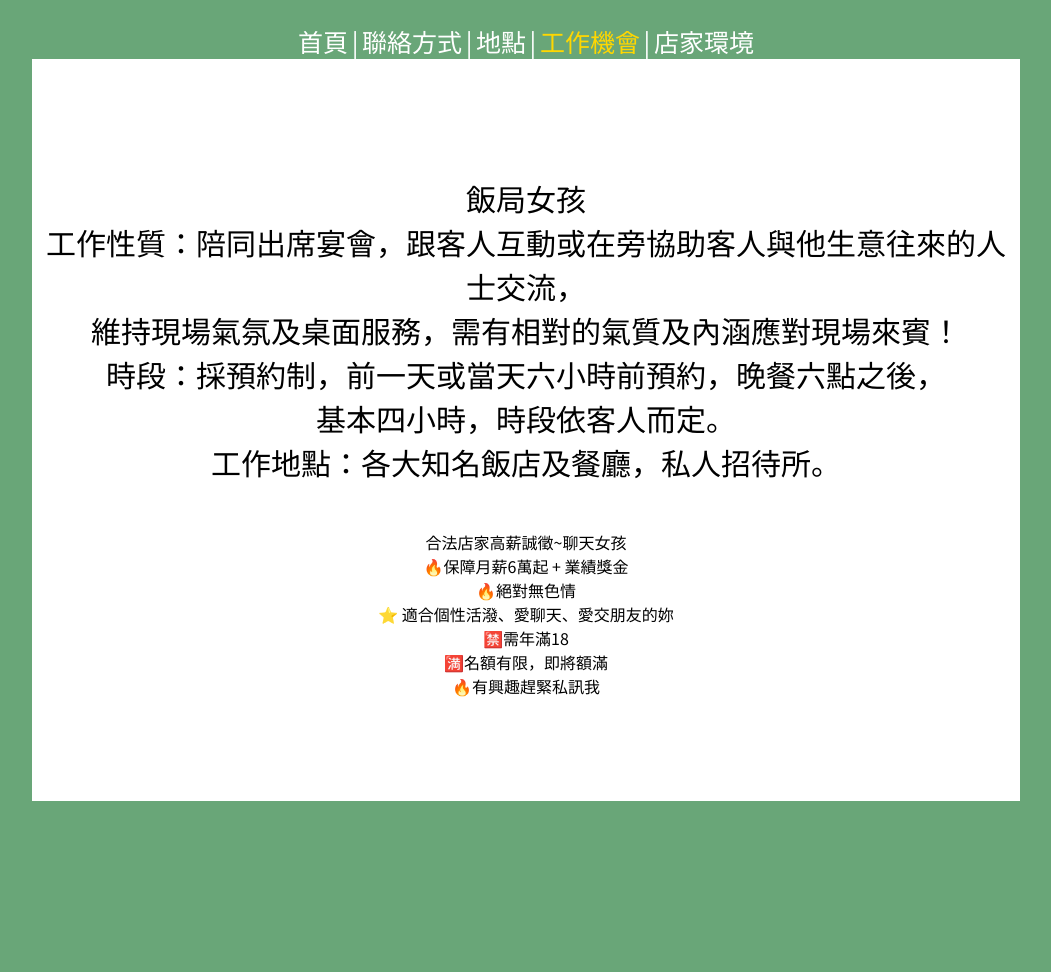
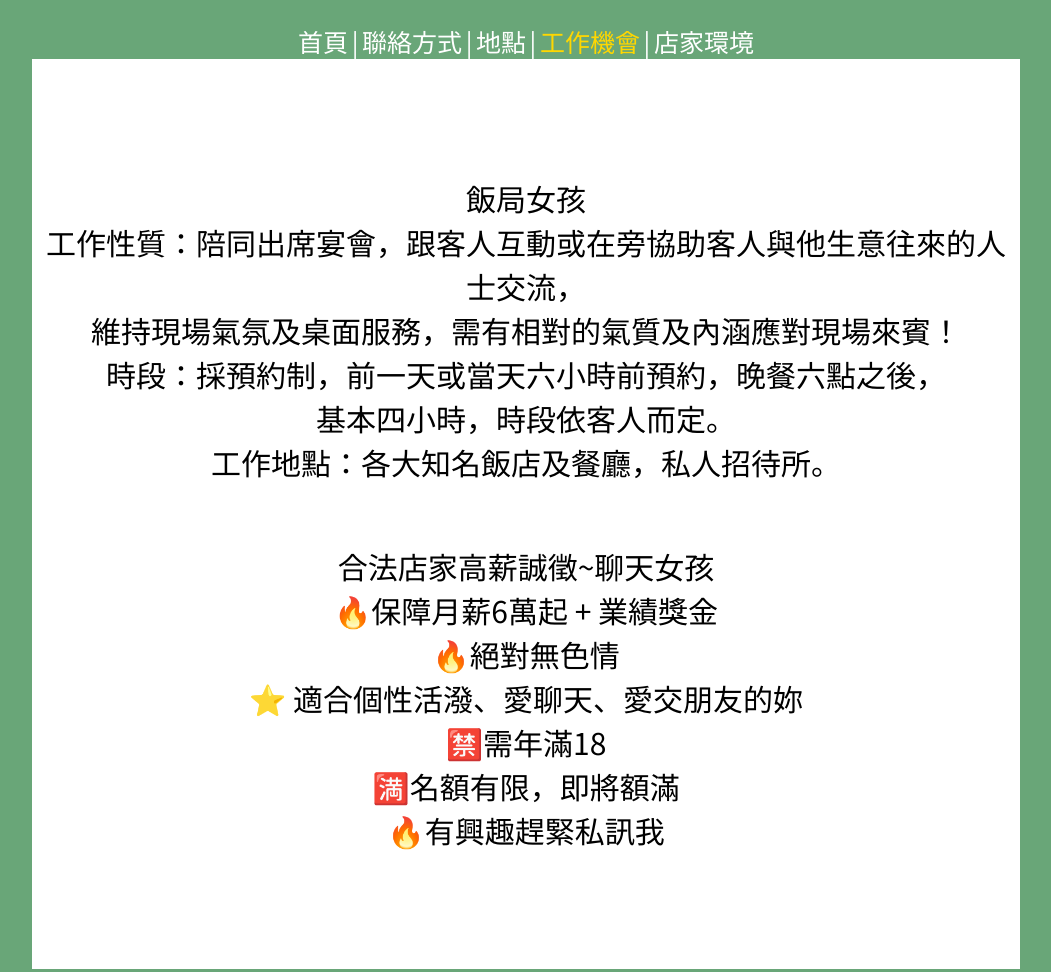
Before and after one commit to 888Owl/JoJo.club, a plain HTML site: page employment.html in a window 1280 px wide. Shown: the whole page, without its empty margins (114-1165 px from the left). Before the commit the page ends 824 px from the top, so only its background shows below. Drawn offline with Linux system fonts and the light colour scheme.

Commit message:
Update style.css

```diff
--- a/style.css
+++ b/style.css
@@ -131,6 +131,8 @@ a {
 .employment-application{
   grid-area:em-app;
 }
+.employment-incentives{
+  font-size:30px;}
 .amenity-body {
   text-align: center;
   background-color: rgb(105, 166, 120);
```
